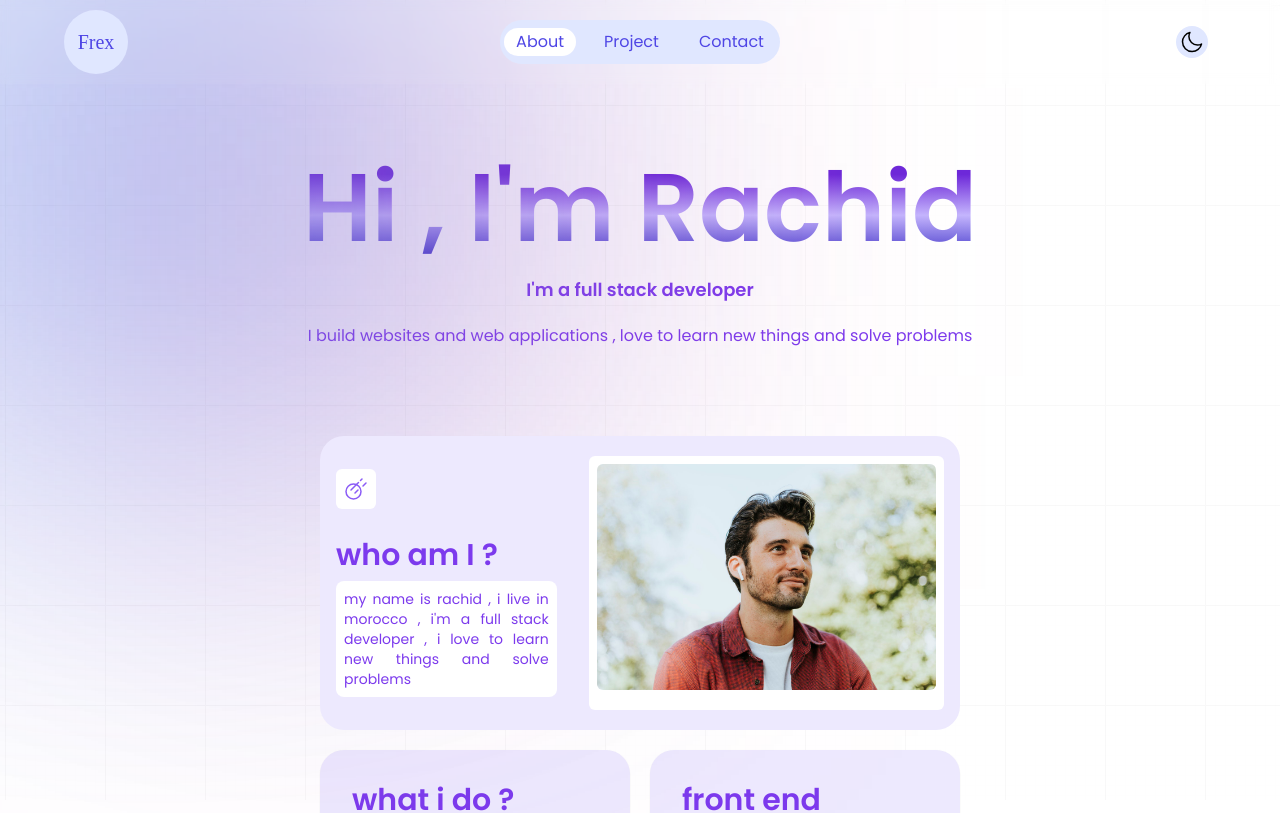
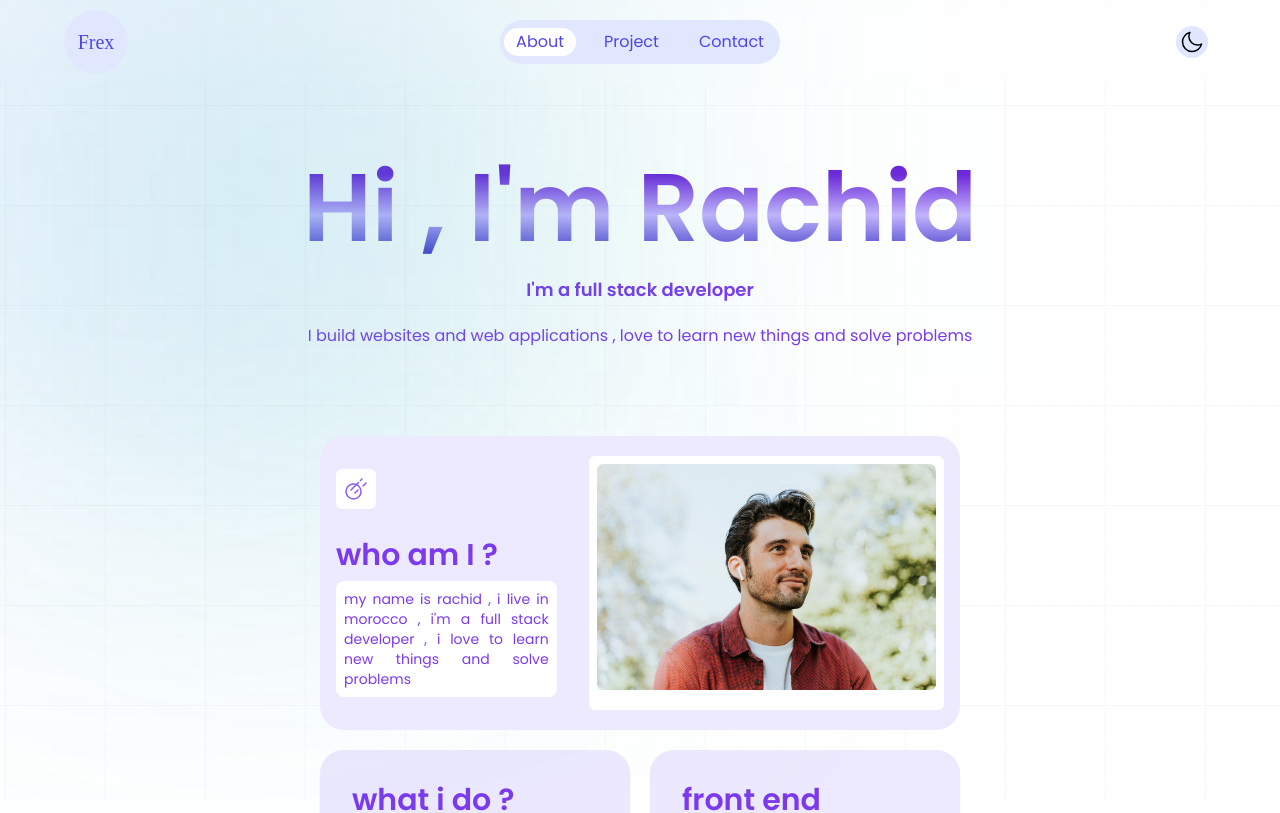
Before and after one commit to rachidfrex/my_portfolio, a React (Vite) app: page / in a window 1280 px wide. Shown: the top 813 px of the page. Built offline with nearby package versions, Linux system fonts and the light colour scheme; a web font is replaced by a local one.

Commit message:
Refactor App component to update background colors and blur effect

```diff
--- a/src/App.jsx
+++ b/src/App.jsx
@@ -8,8 +8,8 @@ function App() {
 
   return (
     <div className='  relative flex flex-col justify-start items-center gap-2    w-full m-0 h-fit '>
-      <div className=" fixed -top-10 -left-10 h-96 w-96    bg-blue-500  blur-[200px] "/>
-      <div className=" absolute top-10 left-32 h-96 w-96   bg-pink-500/45   blur-[200px] "/>
+      <div className=" fixed -top-10 -left-10 h-96 w-96    bg-blue-500/30  blur-[200px] "/>
+      <div className=" absolute top-10 left-32 h-96 w-96   bg-teal-500/30   blur-[200px] "/>
       <div className=" fixed top-0 left-0   grid-bg mix-blend-multiply "/>
       {/* <Nab/> */}
 
```
